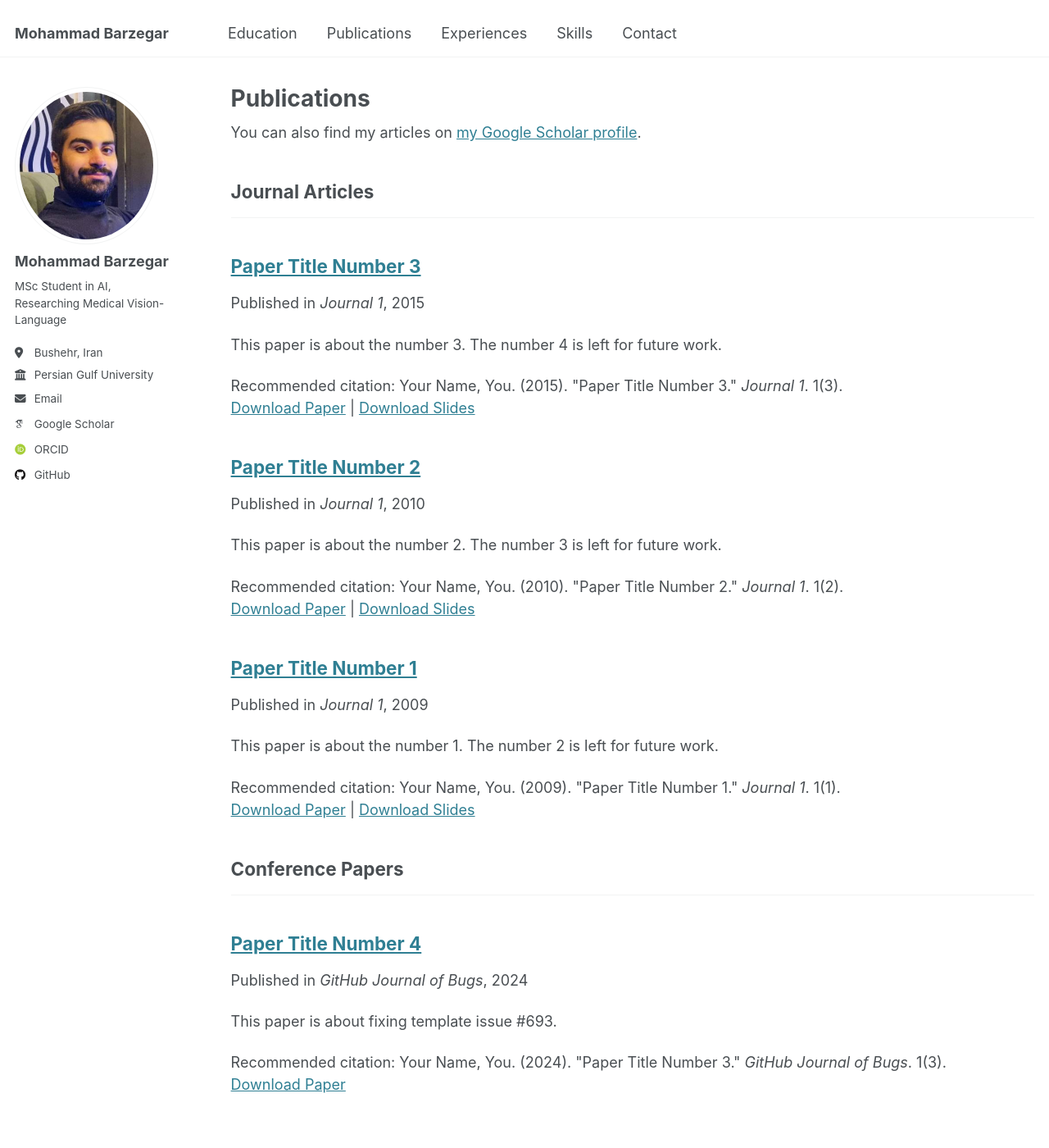
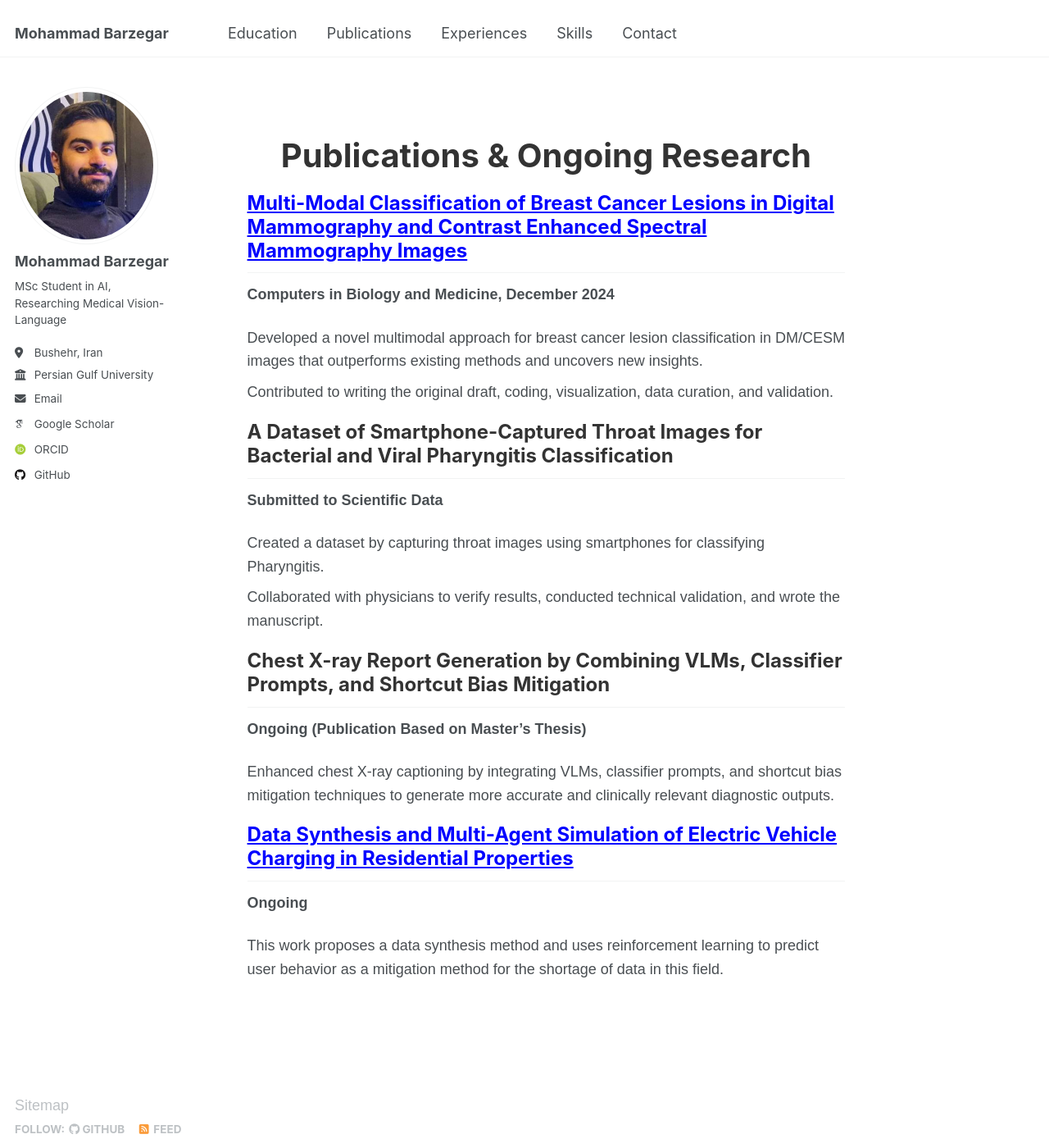
Before and after one commit to mbrz97/mbrz97.github.io, a Jekyll site: the page built from _pages/publications.html, in a window 1280 px wide and 1400 px high. Shown: the whole window at 82% size. Built offline with Jekyll 4.4.1, drawn with Linux system fonts in a browser that asks for light colours; some web fonts are replaced.

Commit message:
Update publications.html

```diff
--- a/_pages/publications.html
+++ b/_pages/publications.html
@@ -1,33 +1,97 @@
 ---
-layout: archive
 title: "Publications"
 permalink: /publications/
 author_profile: true
 ---
 
-{% if site.author.googlescholar %}
-  <div class="wordwrap">You can also find my articles on <a href="{{site.author.googlescholar}}">my Google Scholar profile</a>.</div>
-{% endif %}
 
-{% include base_path %}
 
-<!-- New style rendering if publication categories are defined -->
-{% if site.publication_category %}
-  {% for category in site.publication_category  %}
-    {% assign title_shown = false %}
-    {% for post in site.publications reversed %}
-      {% if post.category != category[0] %}
-        {% continue %}
-      {% endif %}
-      {% unless title_shown %}
-        <h2>{{ category[1].title }}</h2><hr />
-        {% assign title_shown = true %}
-      {% endunless %}
-      {% include archive-single.html %}
-    {% endfor %}
-  {% endfor %}
-{% else %}
-  {% for post in site.publications reversed %}
-    {% include archive-single.html %}
-  {% endfor %}
-{% endif %}
+<!DOCTYPE html>
+<html lang="en">
+<head>
+    <meta charset="UTF-8">
+    <meta name="viewport" content="width=device-width, initial-scale=1.0">
+    <title>Publications & Research</title>
+    <style>
+        html, body {
+            font-family: Arial, sans-serif;
+            line-height: 1.6;
+            overflow-x: hidden;
+            margin: 0;
+            padding: 0;
+            max-width: 100%;
+        }
+        * {
+            box-sizing: border-box;
+        }
+        .container {
+            max-width: 800px;
+            margin: auto;
+            padding: 20px;
+        }
+        h1 {
+            color: #333;
+            font-size: 40px;
+            font-weight: bold;
+            margin-top: 50px;
+            text-align: center;
+        }
+        h2 {
+            color: #333;
+            font-size: 24px;
+            font-weight: bold;
+            margin-top: 20px;
+        }
+        .details {
+            margin-left: 20px;
+        }
+        a {
+            color: blue;
+            text-decoration: none;
+        }
+        ul {
+            list-style-type: none;
+            padding: 0;
+        }
+    </style>
+</head>
+<body>
+    <div class="container">
+        <h1>Publications & Ongoing Research</h1>
+
+        <div class="publication">
+            <h2><a href="https://doi.org/10.1016/j.compbiomed.2024.109266">Multi-Modal Classification of Breast Cancer Lesions in Digital Mammography and Contrast Enhanced Spectral Mammography Images</a></h2>
+            <p><strong>Computers in Biology and Medicine, December 2024</strong></p>
+            <ul>
+                <li>Developed a novel multimodal approach for breast cancer lesion classification in DM/CESM images that outperforms existing methods and uncovers new insights.</li>
+                <li>Contributed to writing the original draft, coding, visualization, data curation, and validation.</li>
+            </ul>
+        </div>
+
+        <div class="publication">
+            <h2>A Dataset of Smartphone-Captured Throat Images for Bacterial and Viral Pharyngitis Classification</h2>
+            <p><strong>Submitted to Scientific Data</strong></p>
+            <ul>
+                <li>Created a dataset by capturing throat images using smartphones for classifying Pharyngitis.</li>
+                <li>Collaborated with physicians to verify results, conducted technical validation, and wrote the manuscript.</li>
+            </ul>
+        </div>
+
+        <div class="publication">
+            <h2>Chest X-ray Report Generation by Combining VLMs, Classifier Prompts, and Shortcut Bias Mitigation</h2>
+            <p><strong>Ongoing (Publication Based on Master’s Thesis)</strong></p>
+            <ul>
+                <li>Enhanced chest X-ray captioning by integrating VLMs, classifier prompts, and shortcut bias mitigation techniques to generate more accurate and clinically relevant diagnostic outputs.</li>
+            </ul>
+        </div>
+
+        <div class="publication">
+            <h2><a href="https://github.com/mbrz97/EV-Charging/">Data Synthesis and Multi-Agent Simulation of Electric Vehicle Charging in Residential Properties</a></h2>
+            <p><strong>Ongoing</strong></p>
+            <ul>
+                <li>This work proposes a data synthesis method and uses reinforcement learning to predict user behavior as a mitigation method for the shortage of data in this field.</li>
+            </ul>
+        </div>
+    </div>
+</body>
+</html>
```
